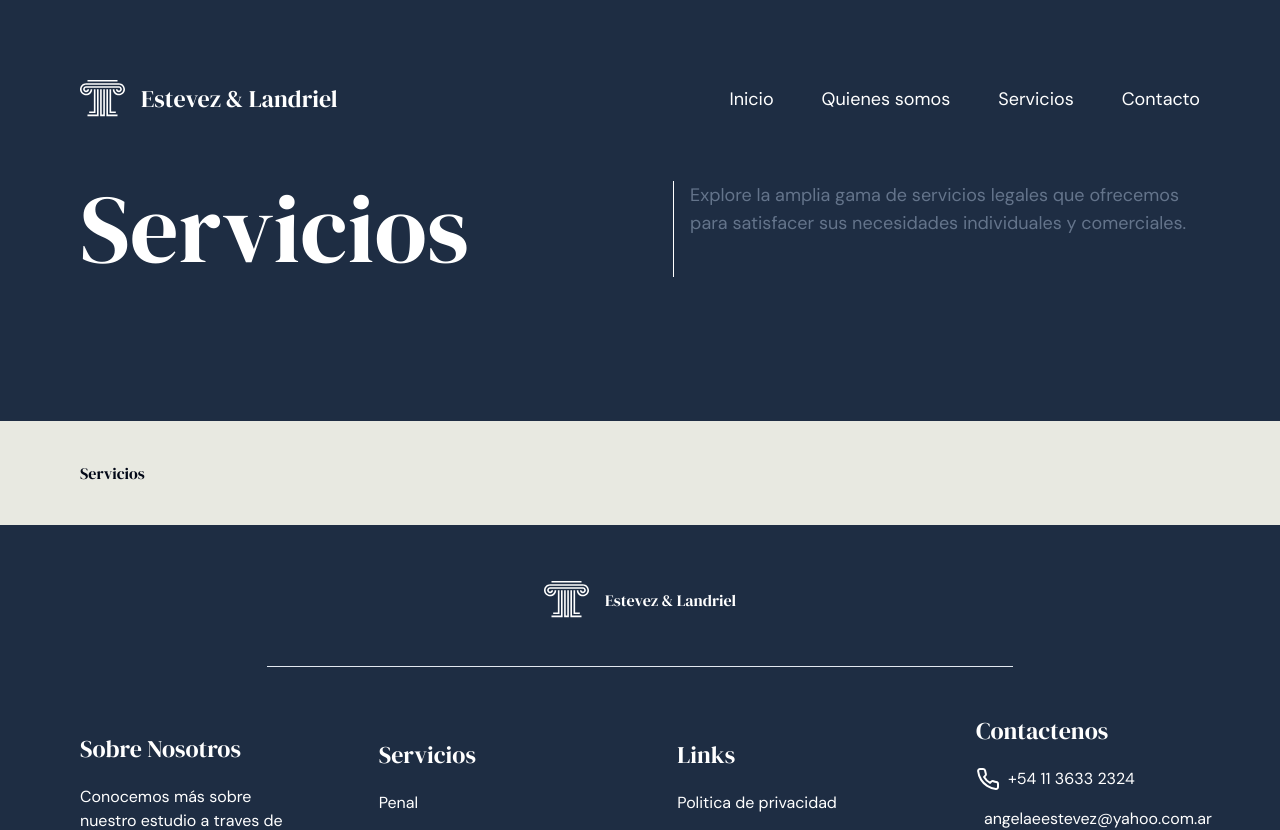
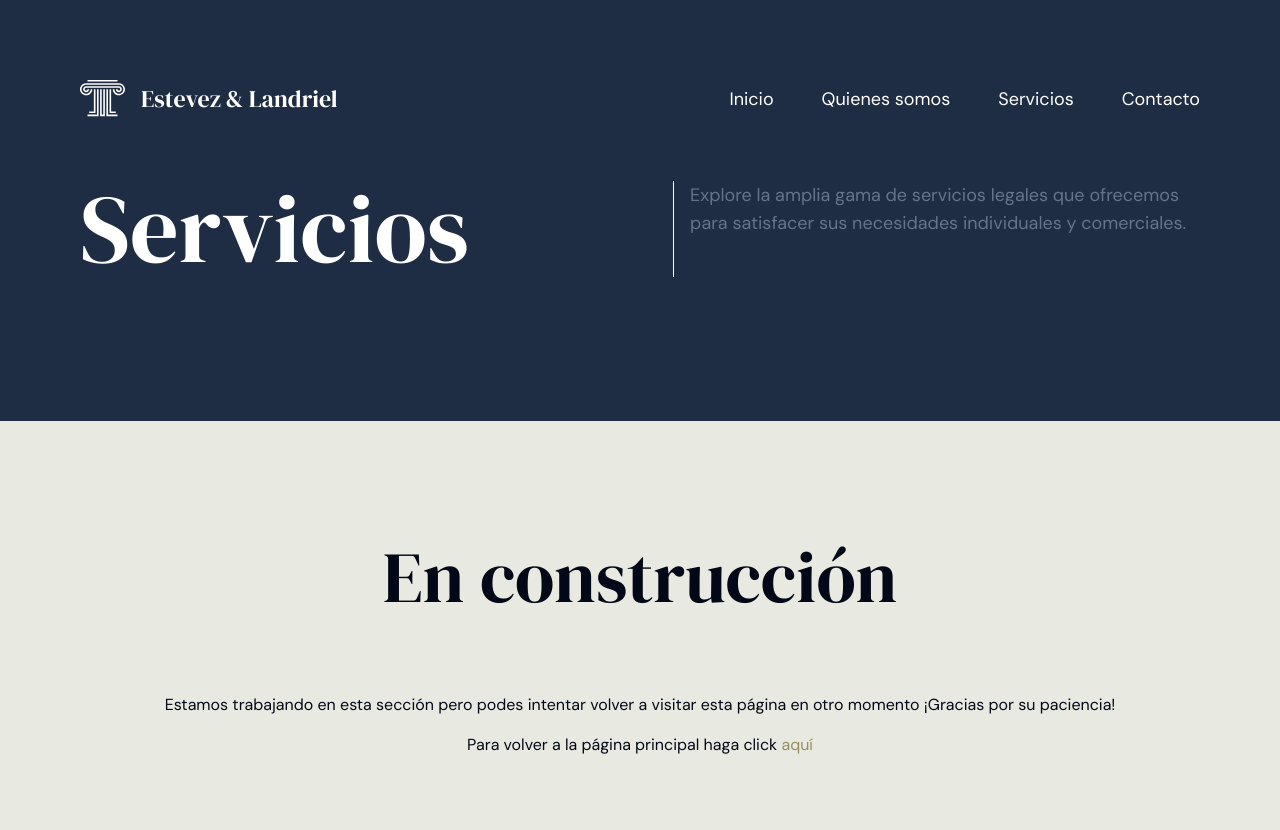
Before and after one commit to HoracioGutierrez/lawfirm, a Next.js app: page /services in a window 1280 px wide. Shown: the top 830 px of the page. Built offline with nearby package versions, Linux system fonts and the light colour scheme.

Commit message:
Add in construction page

```diff
--- a/app/contact/page.tsx
+++ b/app/contact/page.tsx
@@ -1,8 +1,10 @@
+import Construction from "@/components/Construction"
+
 function ContactPage() {
     return (
         <main className="px-6 md:px-10 lg:px-14 xl:px-20">
             <div className="max-w-[1600px] mx-auto py-10">
-                <h2>Contacto</h2>
+                <Construction/>
             </div>
         </main>
     )
--- a/app/services/page.tsx
+++ b/app/services/page.tsx
@@ -1,8 +1,10 @@
+import Construction from "@/components/Construction"
+
 function ServicesPage() {
     return (
         <main className="px-6 md:px-10 lg:px-14 xl:px-20">
             <div className="max-w-[1600px] mx-auto py-10">
-                <h2>Servicios</h2>
+                <Construction/>
             </div>
         </main>
     )
--- /dev/null
+++ b/components/Construction.tsx
@@ -0,0 +1,18 @@
+import { cn } from "@/lib/utils"
+import { DM_Sans } from "next/font/google"
+import Link from "next/link"
+
+const dmSans = DM_Sans({ weight: "400", subsets: ["latin"] })
+
+function Construction() {
+    return (
+        <div className="flex flex-col gap-20 py-10 xl:py-20">
+            <h2 className="text-3xl md:text-5xl lg:text-7xl text-center">En construcción</h2>
+            <div className="flex flex-col gap-4">
+                <p className={cn(dmSans.className, "text-center")}>Estamos trabajando en esta sección pero podes intentar volver a visitar esta página en otro momento ¡Gracias por su paciencia!</p>
+                <p className={cn(dmSans.className, "text-center")}>Para volver a la página principal haga click <Link href="/" className="text-secondary">aquí</Link></p>
+            </div>
+        </div>
+    )
+}
+export default Construction
--- a/components/Header.tsx
+++ b/components/Header.tsx
@@ -18,12 +18,18 @@ function Header() {
         if (path === "/about") return "Sobre Nosotros"
         if (path === "/contact") return "Contacto"
         if (path === "/services") return "Servicios"
+        if (path === "/about/angela") return "Angela Estevez"
+        if (path === "/about/andrea") return "Andrea Landriel"
+        if (path === "/about/daniel") return "Daniel Ramirez"
     }, [path])
 
     const description = useMemo(() => {
         if (path === "/about") return "Conozca a nuestro equipo de abogados dedicados y experimentados, y descubra cómo podemos ayudarlo a enfrentar sus desafíos legales."
         if (path === "/contact") return "Comuníquese con nosotros hoy mismo para programar una consulta gratuita y discutir cómo podemos ayudarlo a lograr sus objetivos legales."
         if (path === "/services") return "Explore la amplia gama de servicios legales que ofrecemos para satisfacer sus necesidades individuales y comerciales."
+        if (path === "/about/angela") return "Conozca a nuestro equipo de abogados dedicados y experimentados, y descubra cómo podemos ayudarlo a enfrentar sus desafíos legales."
+        if (path === "/about/andrea") return "Conozca a nuestro equipo de abogados dedicados y experimentados, y descubra cómo podemos ayudarlo a enfrentar sus desafíos legales."
+        if (path === "/about/daniel") return "Conozca a nuestro equipo de abogados dedicados y experimentados, y descubra cómo podemos ayudarlo a enfrentar sus desafíos legales."
     }, [path])
 
     return (
```
